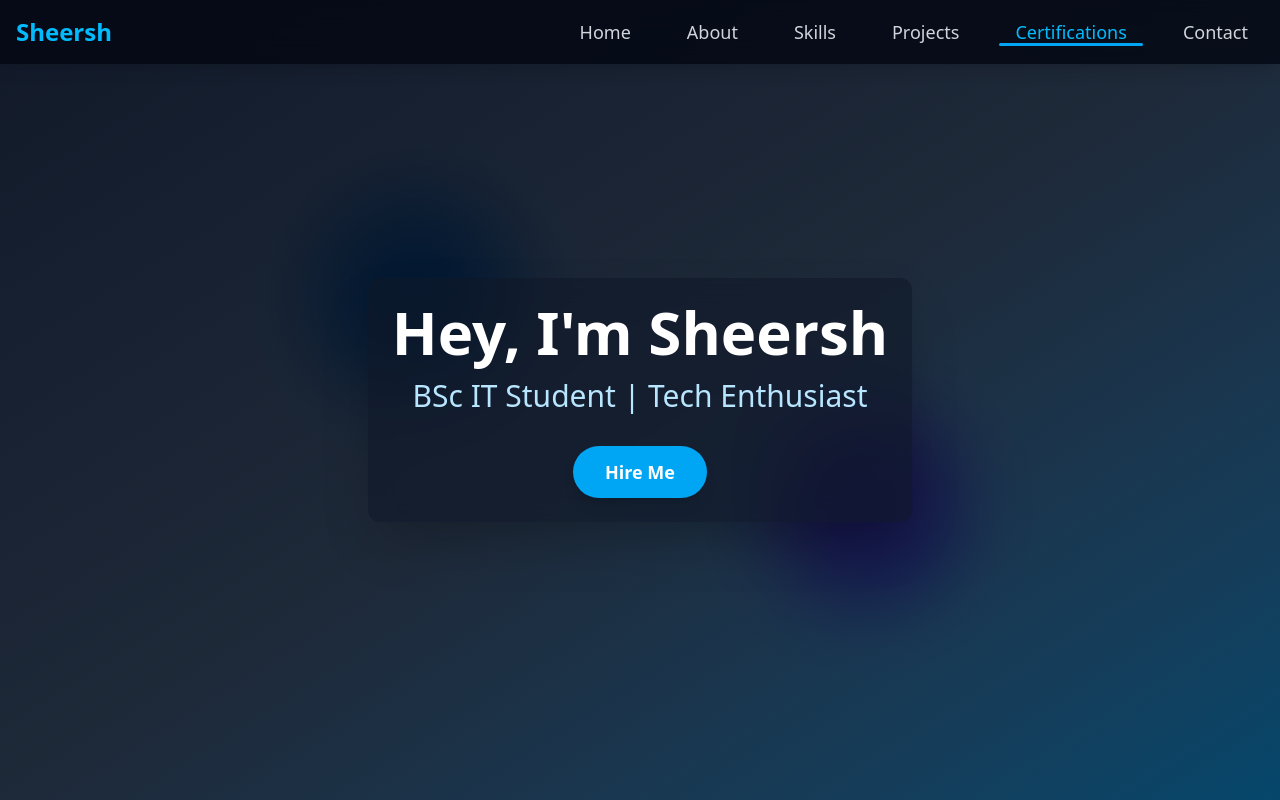
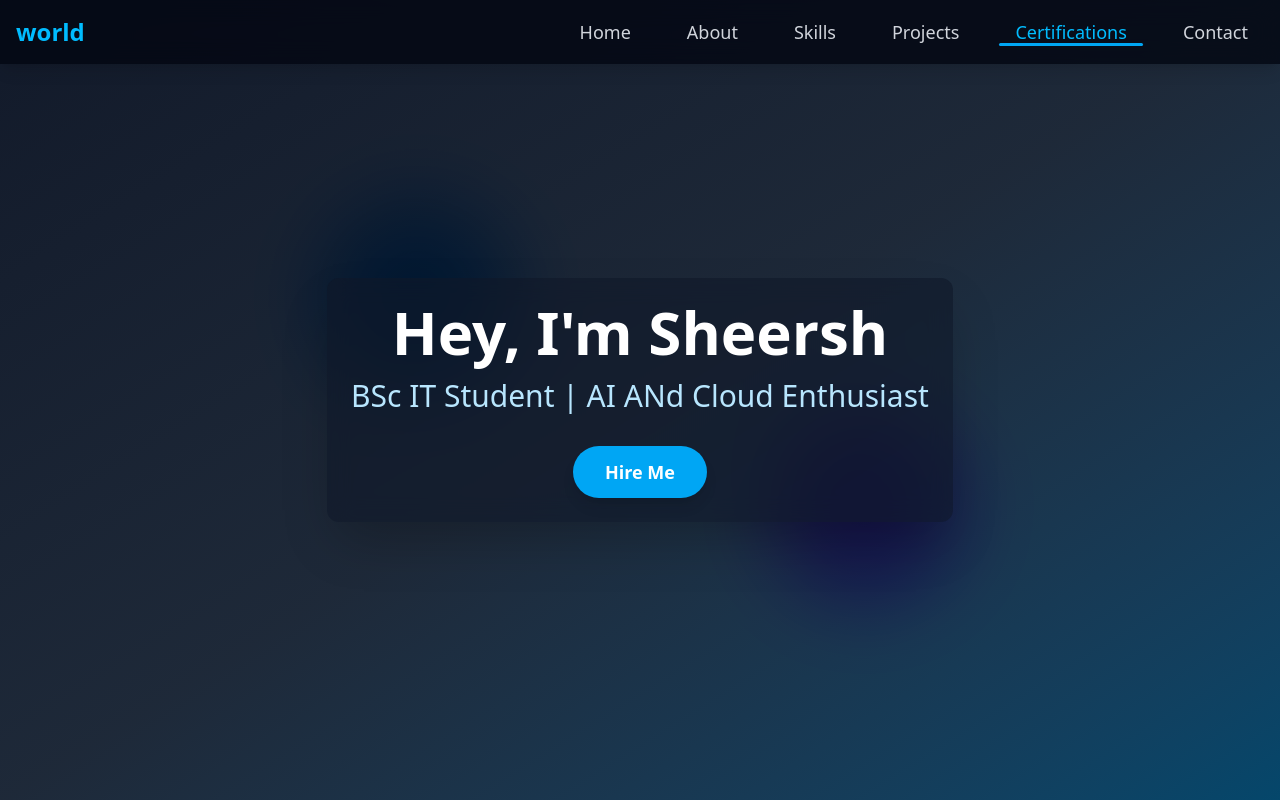
Before and after one commit to iamsheersh/Portfolio, a React (Vite) app: page / in a window 1280 px wide. Shown: the top 800 px of the page. Built offline with nearby package versions, Linux system fonts and the light colour scheme.

Commit message:
Update App.jsx

```diff
--- a/src/App.jsx
+++ b/src/App.jsx
@@ -136,7 +136,7 @@ const App = () => {
   const Nav = () => (
     <nav className="fixed top-0 left-0 right-0 z-50 bg-gray-950/80 backdrop-blur-md shadow-lg">
       <div className="container mx-auto px-4 py-4 flex justify-between items-center">
-        <div className="text-2xl font-bold text-sky-400">Sheersh</div>
+        <div className="text-2xl font-bold text-sky-400">world</div>
         {/* Desktop Menu */}
         <ul className="hidden md:flex space-x-6">
           {['home', 'about', 'skills', 'projects', 'certifications', 'contact'].map((id) => (
@@ -223,7 +223,7 @@ const App = () => {
         transition={{ delay: 0.5, type: 'spring', stiffness: 100 }}
       >
         <h1 className="text-4xl md:text-6xl font-extrabold mb-4">Hey, I'm Sheersh</h1>
-        <p className="text-xl md:text-3xl font-light text-sky-200">BSc IT Student | Tech Enthusiast</p>
+        <p className="text-xl md:text-3xl font-light text-sky-200">BSc IT Student | AI ANd Cloud Enthusiast</p>
         <motion.a
           onClick={() => scrollToSection('contact')}
           className="mt-8 inline-block px-8 py-3 bg-sky-500 text-white text-lg font-semibold rounded-full shadow-lg hover:bg-sky-600 transition-all duration-300 transform hover:scale-110 cursor-pointer flex items-center justify-center space-x-2"
```
